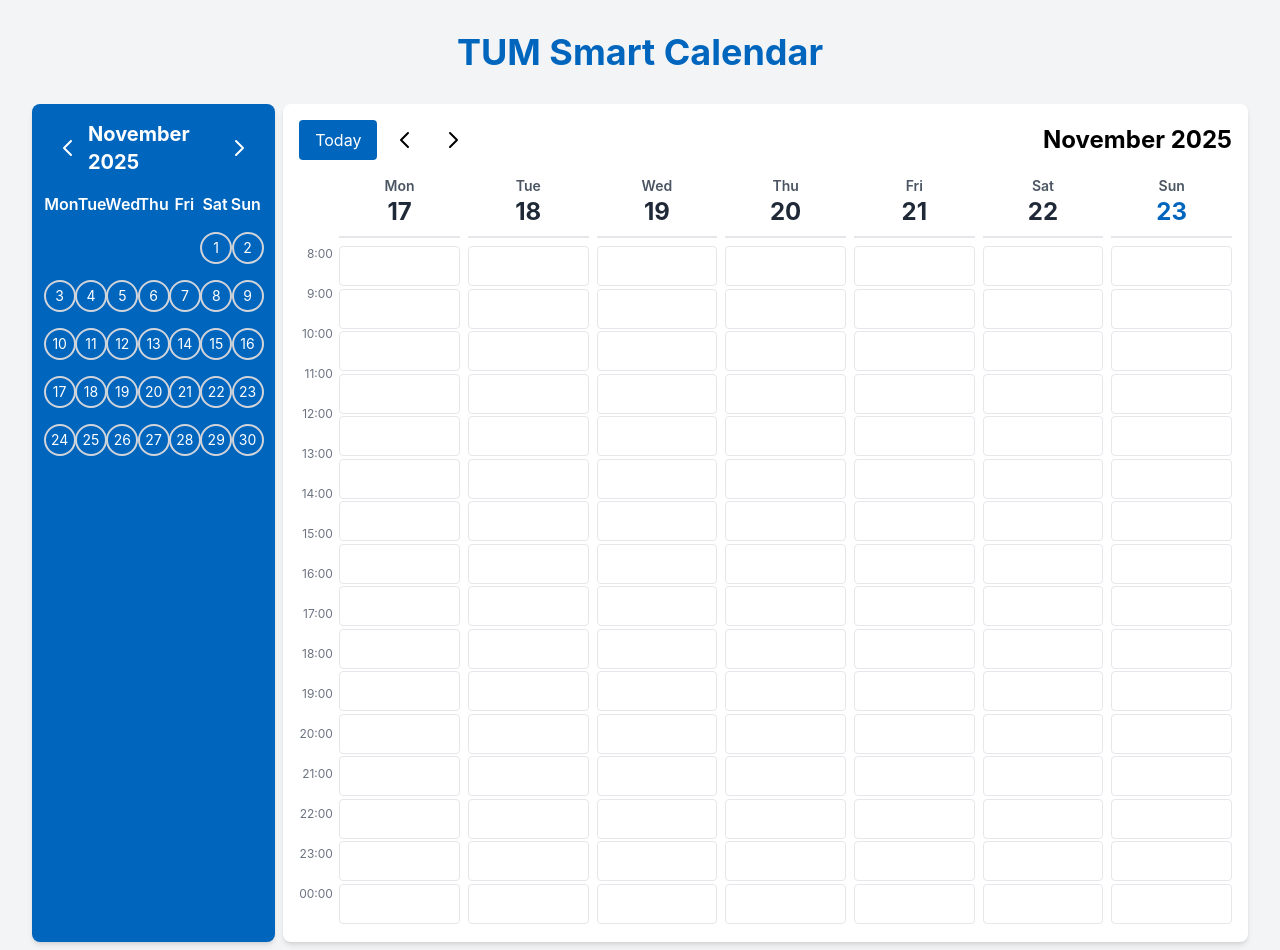
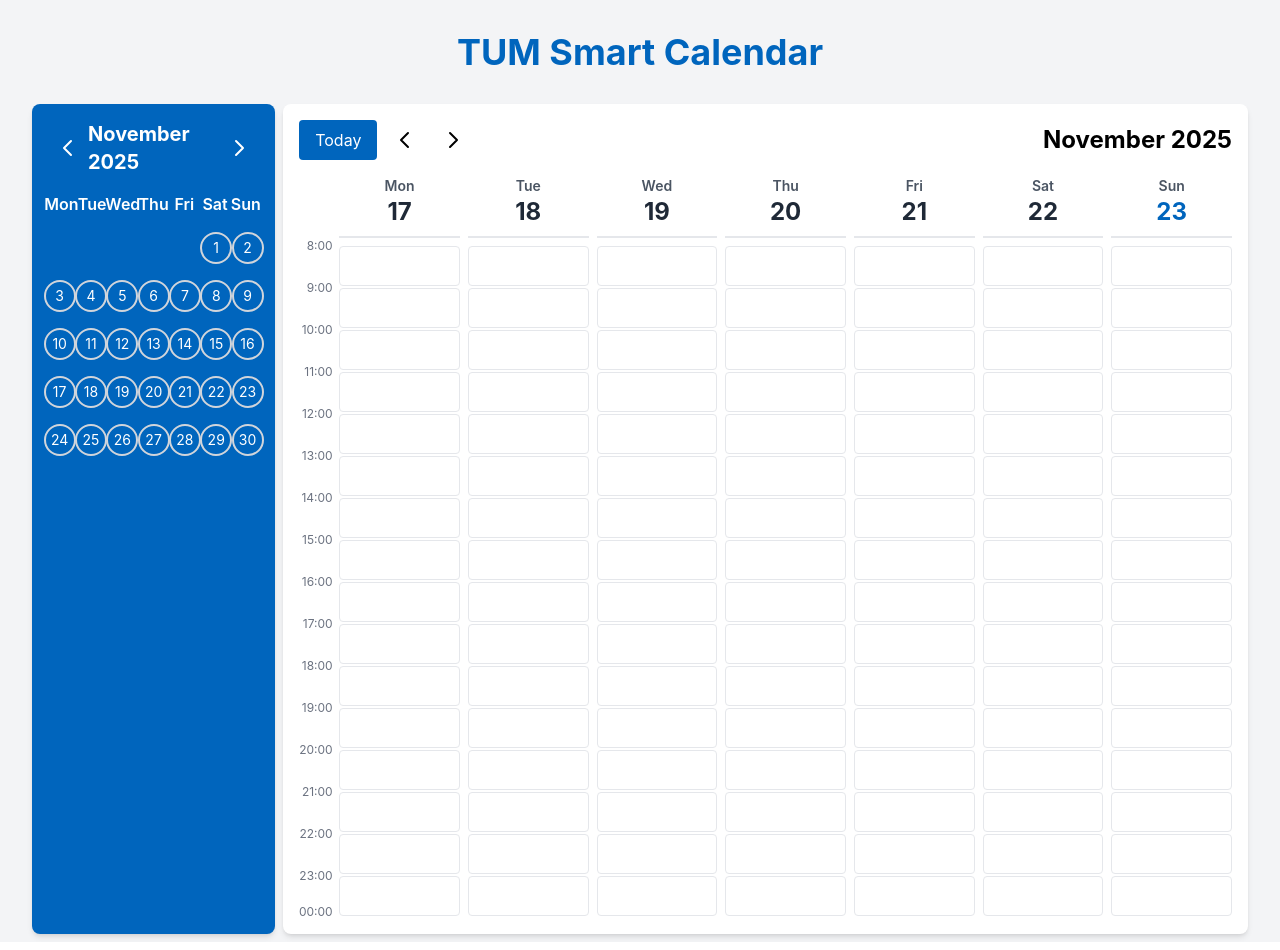
Before and after one commit to nabilbenjemia/TUM-Smart-Calendar, a React (Create React App) app in the folder frontend/: page / in a window 1280 px wide. Built offline with nearby package versions, Linux system fonts and the light colour scheme.

Commit message:
adjust time column

```diff
--- a/frontend/src/components/DayCell.js
+++ b/frontend/src/components/DayCell.js
@@ -1,12 +1,15 @@
 // src/components/DayCell.js
 import React from "react";
 
-const DayCell = ({ day }) => {
+const DayCell = ({ day, month, year, setSelectedDate }) => {
   return (
     <div className="flex items-center justify-center p-2">
       {day.date ? (
-        <div className="w-8 h-8 rounded-full border-2 border-gray-300 flex items-center justify-center hover:bg-blue-100 hover:text-black cursor-pointer flex-shrink-0">
-          <span className="text-sm">{day.date}</span>
+        <div
+          className="w-8 h-8 rounded-full border-2 border-gray-300 flex items-center justify-center hover:bg-blue-100 hover:text-black cursor-pointer flex-shrink-0 text-sm"
+          onClick={() => setSelectedDate(new Date(year, month, day.date))}
+        >
+          {day.date}
         </div>
       ) : null}
     </div>
--- a/frontend/src/components/WeekGrid.js
+++ b/frontend/src/components/WeekGrid.js
@@ -26,12 +26,25 @@
       {/* Time column */}
       <div className="grid grid-rows-16">
         {hours.map((hour, idx) => (
-          <div key={idx} className="h-10 flex items-start justify-end pr-2 text-xs text-gray-500 ">
-            {hour}
+          <div
+            key={idx}
+            className="h-10 relative text-xs text-gray-500 pr-2"
+          >
+            {/* Hour label with the shift */}
+            <div className="flex items-center justify-end -mt-5 h-full">
+              {hour}
+            </div>
+
+            {/* Extra label that should NOT inherit margin */}
+            {idx === hours.length - 1 && (
+              <span className="absolute  right-2 text-xs text-gray-500 mt-2">
+                00:00
+              </span>
+            )}
           </div>
         ))}
-        <div className="h-10 flex items-start justify-end pr-2 text-xs text-gray-500 ">00:00</div>
       </div>
+
       {/* Day columns */}
       {weekDays.map((day, dayIdx) => (
         <div key={dayIdx} className="grid grid-rows-16">
```
